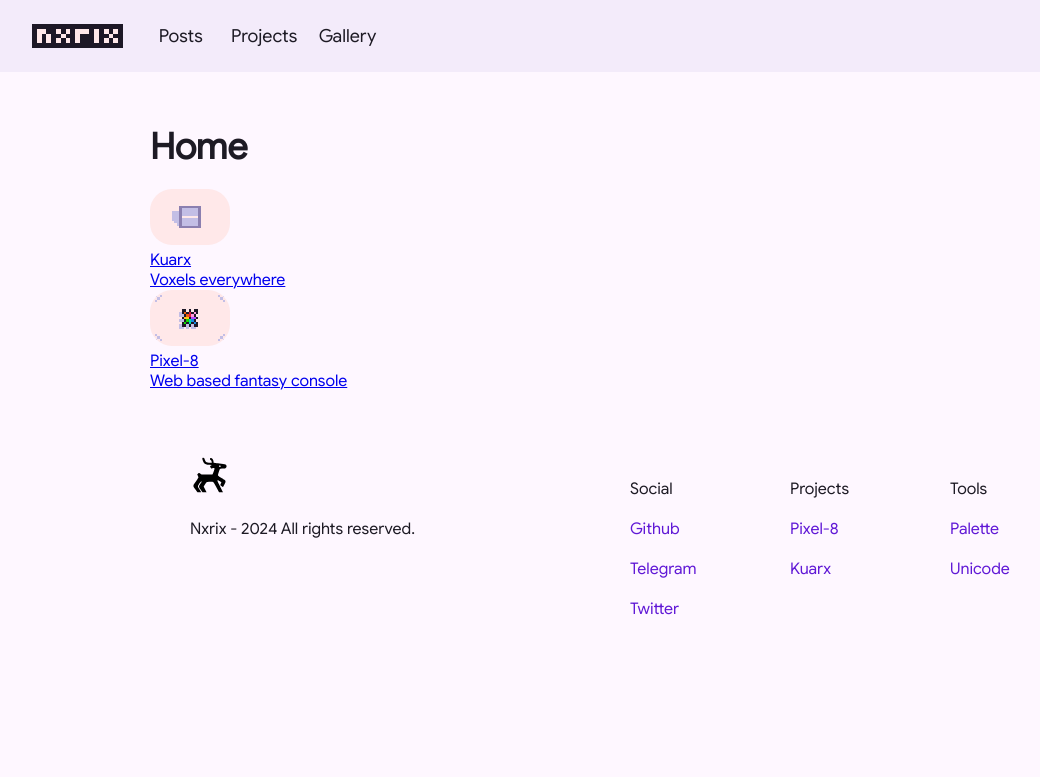
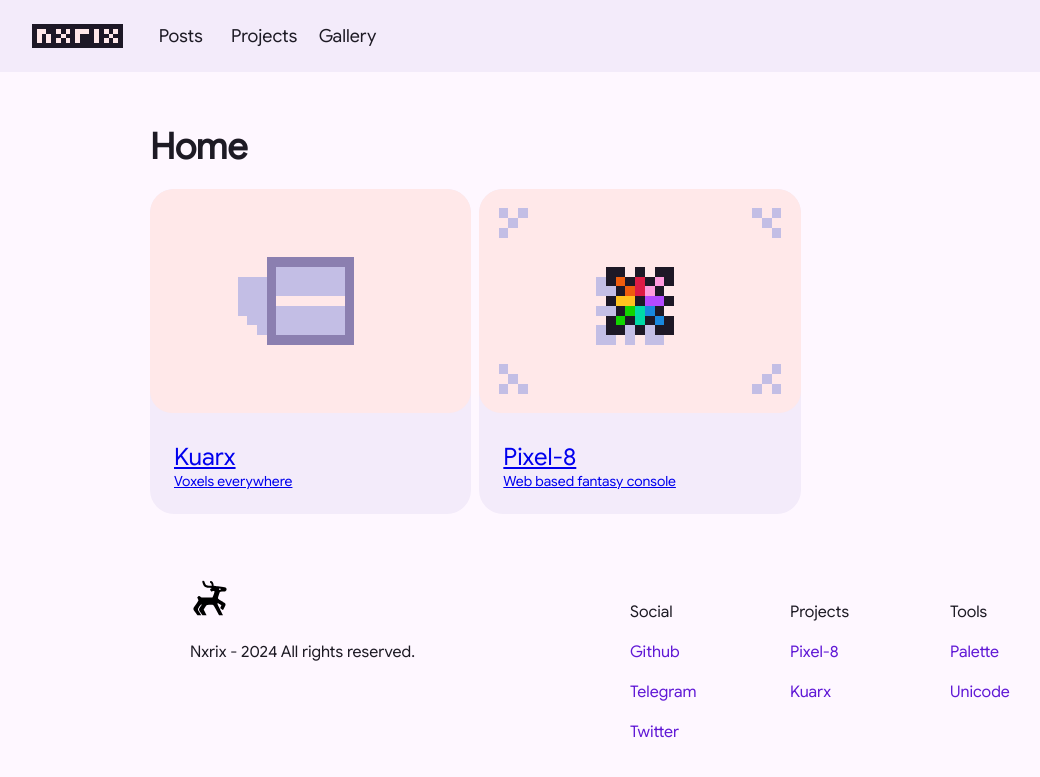
Before and after one commit to Nxrix/nxrix.github.io, a Jekyll site: the page built from index.html, in a window 1280 px wide. Shown: the top 777 px of the page, without its empty margins (0-1040 px from the left). Built offline with Jekyll 4.4.1, drawn with Linux system fonts in a browser that asks for light colours.

Commit message:
Update index.html

```diff
--- a/index.html
+++ b/index.html
@@ -5,6 +5,7 @@ description: ""
 ---
 
 <h2>Home</h2>
+<div class="cart_set">
   {% for project in site.projects %}
   <a href="{{ project.url }}" class="cart">
     <img class="pixelated" src="./img/carts/{{ project.image }}">
@@ -14,3 +15,4 @@ description: ""
     </div>
   </a>
   {% endfor %}
+</div>
```
Lines whose indentation alone changed are shown as unchanged.
